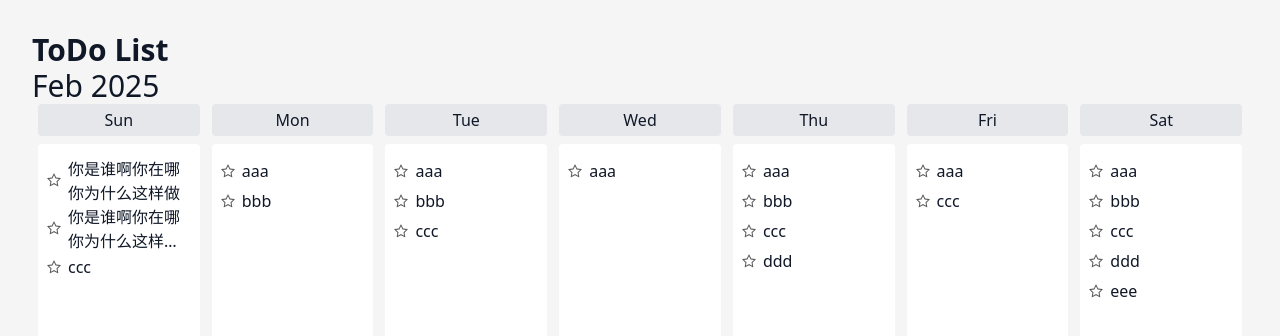
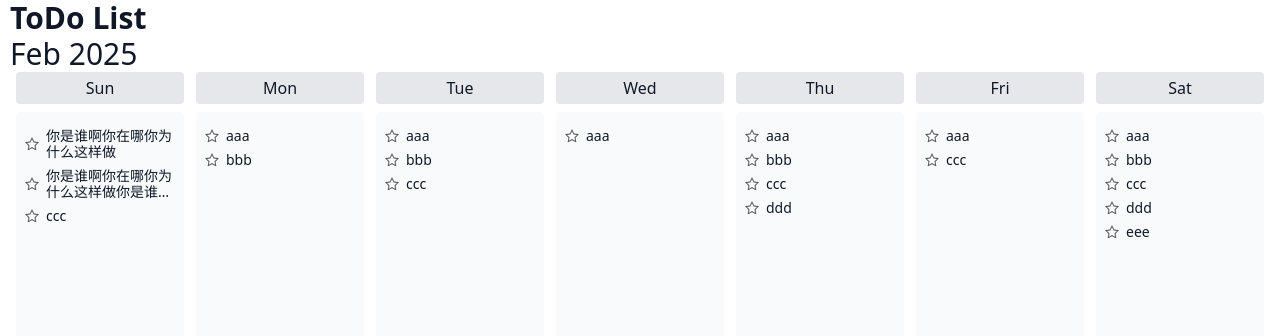
Before and after one commit to XiaoruiWang-SH/TODO-Calendar, a React (Vite) app: page / in a window 1280 px wide. Shown: the top 336 px of the page. Built offline with nearby package versions, Linux system fonts and the light colour scheme.

Commit message:
Adjust layout

```diff
--- a/src/components/app/App.css
+++ b/src/components/app/App.css
@@ -3,20 +3,12 @@
  * @Email: xiaorui.wang@usi.ch
  * @Date: 2025-03-11 14:33:38
  * @LastEditors: Xiaorui Wang
- * @LastEditTime: 2025-03-13 12:07:53
+ * @LastEditTime: 2025-03-15 16:23:28
  * @Description:
  *
  * Copyright (c) 2025 by Xiaorui Wang, All Rights Reserved.
  */
 
-#root {
-  max-width: 1280px;
-  margin: 0 auto;
-  padding: 2rem;
-  text-align: center;
-  font: 400 16px system-ui, Avenir, Helvetica, Arial, sans-serif;
-  background-color: #f5f5f5;
-}
 
 
 .card {
--- a/src/components/app/App.tsx
+++ b/src/components/app/App.tsx
@@ -3,29 +3,25 @@
  * @Email: xiaorui.wang@usi.ch
  * @Date: 2025-03-13 10:48:47
  * @LastEditors: Xiaorui Wang
- * @LastEditTime: 2025-03-15 11:46:18
+ * @LastEditTime: 2025-03-15 16:26:46
  * @Description:
  *
  * Copyright (c) 2025 by Xiaorui Wang, All Rights Reserved.
  */
 
-import { useState } from 'react';
+
 import './App.css';
-import { Header } from '../header/Header';
 import Container from '../container/Container';
-import {NormalTasksProvider, CompletedTasksProvider, useNormalTasks, useCompletedTasks} from '../context/Context';
+import { NormalTasksProvider, CompletedTasksProvider, useNormalTasks, useCompletedTasks } from '../context/Context';
 
 function App() {
 
   return (
-      <NormalTasksProvider>
-        <CompletedTasksProvider>
-          <div className='font-sans text-gray-900 font-medium'>
-            <Header />
-            <Container />
-          </div>
-        </CompletedTasksProvider>
-      </NormalTasksProvider>
+    <NormalTasksProvider>
+      <CompletedTasksProvider>
+        <Container />
+      </CompletedTasksProvider>
+    </NormalTasksProvider>
   )
 }
 
--- a/src/components/calendar/Calendar.tsx
+++ b/src/components/calendar/Calendar.tsx
@@ -3,7 +3,7 @@
  * @Email: xiaorui.wang@usi.ch
  * @Date: 2025-03-15 14:27:06
  * @LastEditors: Xiaorui Wang
- * @LastEditTime: 2025-03-15 16:18:16
+ * @LastEditTime: 2025-03-15 16:30:23
  * @Description:
  *
  * Copyright (c) 2025 by Xiaorui Wang, All Rights Reserved.
@@ -47,7 +47,7 @@ export const Calendar = () => {
 const DayItem = ({item}: DayItemProps) => {
     return (
         // <div className="flex flex-col justify-start items-start border-s-[1px] border-y-[1px] last:border-e-[1px] border-gray-300 w-full h-full">
-        <div className="flex flex-col justify-start items-start bg-white w-full h-full mx-1.5 rounded-sm">
+        <div className="flex flex-col justify-start items-start bg-gray-50 w-full h-full mx-1.5 rounded-sm text-[14px] leading-4">
             <div className='my-2 mx-2'>
             {item.map((task, index) => {
                 return (
--- a/src/components/container/Container.tsx
+++ b/src/components/container/Container.tsx
@@ -3,7 +3,7 @@
  * @Email: xiaorui.wang@usi.ch
  * @Date: 2025-03-13 10:48:47
  * @LastEditors: Xiaorui Wang
- * @LastEditTime: 2025-03-15 15:21:27
+ * @LastEditTime: 2025-03-15 16:26:51
  * @Description:
  *
  * Copyright (c) 2025 by Xiaorui Wang, All Rights Reserved.
@@ -11,15 +11,17 @@
 
 
 import { useState, useReducer, useContext, createContext } from 'react';
+import { Header } from '../header/Header';
 import { List } from '../list/List';
 import { Input } from '../input/Input';
 import { Calendar } from '../calendar/Calendar';
-import './container.css';
+import './Context.css';
 
 
 export default function Container() {
     return (
-        <div className='container'>
+        <div className='context'>
+            <Header />
             <Calendar />
             {/* <Input />
             <List /> */}
--- a/src/components/container/container.css
+++ b/src/components/container/Context.css
@@ -3,12 +3,14 @@
  * @Email: xiaorui.wang@usi.ch
  * @Date: 2025-03-08 15:17:38
  * @LastEditors: Xiaorui Wang
- * @LastEditTime: 2025-03-13 12:07:41
+ * @LastEditTime: 2025-03-15 16:32:30
  * @Description:
  *
  * Copyright (c) 2025 by Xiaorui Wang, All Rights Reserved.
  */
 
-.container {
-    text-align: start;
+ @import "tailwindcss";
+
+.context {
+    @apply text-start mx-2.5 bg-white font-sans text-gray-900 font-medium;
 }
```
